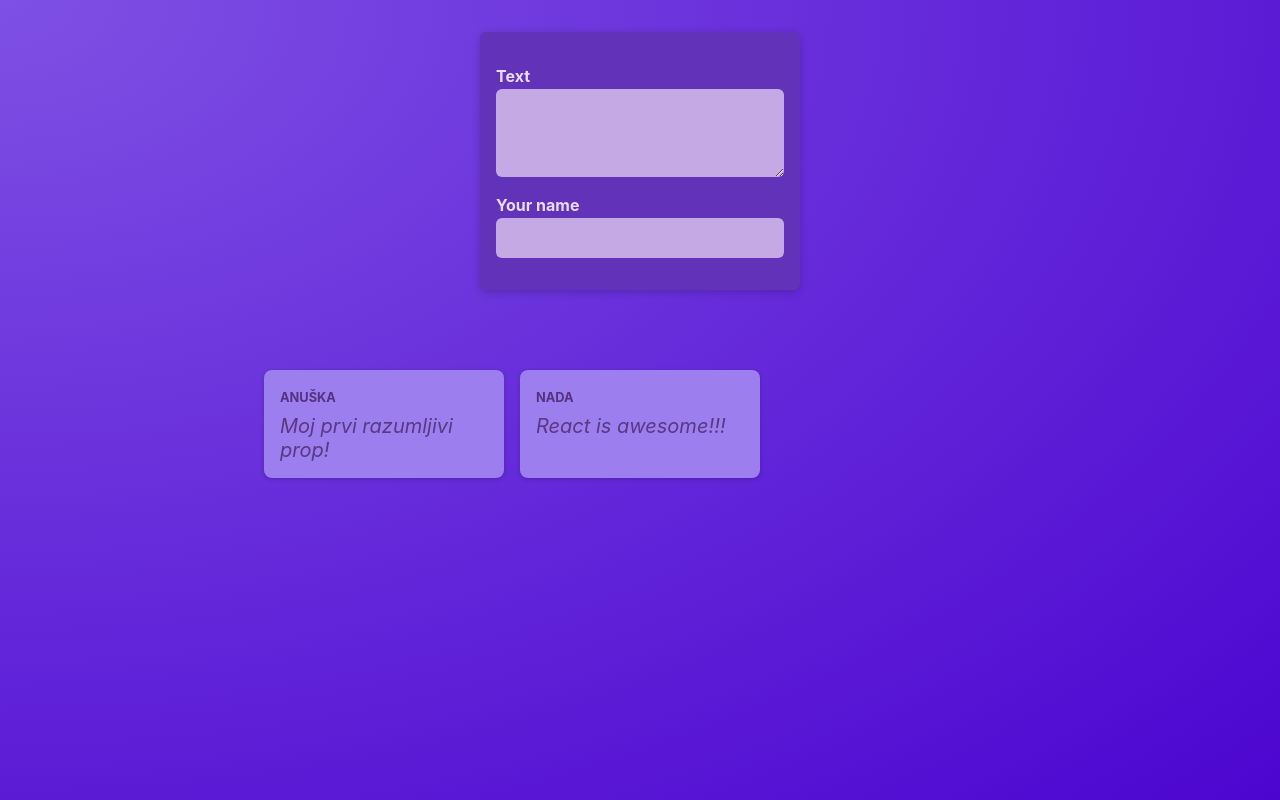
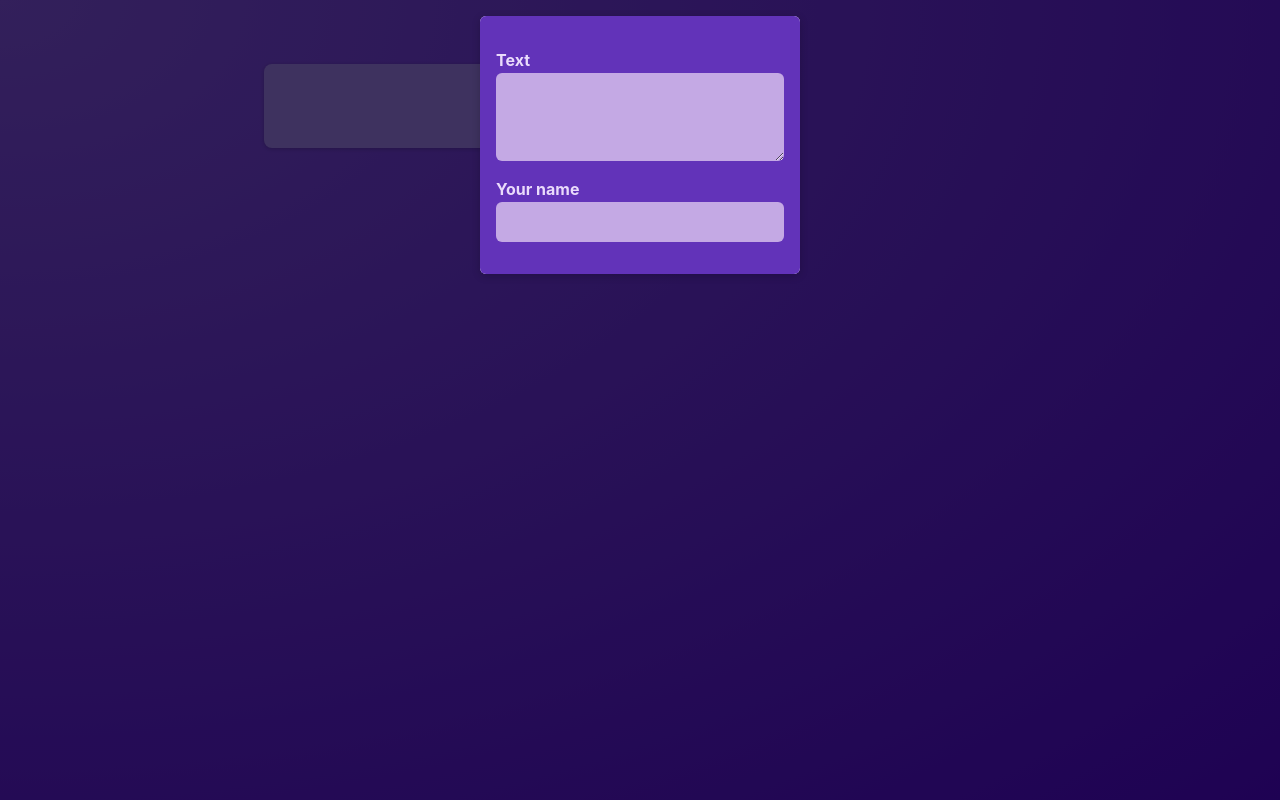
Before and after one commit to AnnaSaric/TweetApp, a React (Vite) app: page / in a window 1280 px wide. Built offline with nearby package versions, Linux system fonts and the light colour scheme.

Commit message:
Added Modal comoponent

```diff
--- /dev/null
+++ b/src/components/Modal.jsx
@@ -0,0 +1,14 @@
+import classes from "./Modal.module.css";
+
+function Modal(props) {
+  return (
+    <>
+      <div className={classes.backdrop} />
+      <dialog open className={classes.modal}>
+        {props.children}
+      </dialog>
+    </>
+  );
+}
+
+export default Modal;
--- /dev/null
+++ b/src/components/Modal.module.css
@@ -0,0 +1,18 @@
+.backdrop {
+  position: fixed;
+  top: 0;
+  left: 0;
+  width: 100%;
+  height: 100vh;
+  background-color: rgba(0, 0, 0, 0.6);
+  z-index: 1;
+}
+
+.modal {
+  border: none;
+  border-radius: 6px;
+  box-shadow: 0 2px 8px rgba(0, 0, 0, 0.2);
+  padding: 0;
+  overflow: hidden;
+  z-index: 1;
+}
--- a/src/components/NewPost.jsx
+++ b/src/components/NewPost.jsx
@@ -1,21 +1,15 @@
 import classes from "./NewPost.module.css";
 
-function NewPost() {
-  let enteredBody = "";
-
-  function changeBodyHandler(event) {
-    enteredBody = event.target.value;
-  }
+function NewPost(props) {
   return (
     <form className={classes.form}>
       <p>
         <label htmlFor="body">Text</label>
-        <textarea id="body" required rows={3} onChange={changeBodyHandler} />
+        <textarea id="body" required rows={3} onChange={props.onBodyChange} />
       </p>
-      <p>{enteredBody}</p>
       <p>
         <label htmlFor="name">Your name</label>
-        <input type="text" id="name" required />
+        <input type="text" id="name" required onChange={props.onAuthorChange} />
       </p>
     </form>
   );
--- a/src/components/NewPost.module.css
+++ b/src/components/NewPost.module.css
@@ -2,9 +2,6 @@
   background-color: #6233b9;
   padding: 1rem;
   width: 20rem;
-  margin: 2rem auto;
-  border-radius: 6px;
-  box-shadow: 0 2px 8px rgba(0, 0, 0, 0.2);
 }
 
 .form label {
--- a/src/components/PostsList.jsx
+++ b/src/components/PostsList.jsx
@@ -1,13 +1,31 @@
+import Modal from "./Modal";
 import NewPost from "./NewPost";
 import Post from "./Post";
 import classes from "./PostsList.module.css";
+import { useState } from "react";
 
 function PostsList() {
+  const [enteredBody, setEneredBody] = useState("");
+  const [enteredAuthor, setEnteredAuthor] = useState("");
+
+  function bodyChangeHandler(event) {
+    setEneredBody(event.target.value);
+  }
+
+  function authorChangeHandler(event) {
+    setEnteredAuthor(event.target.value);
+  }
+
   return (
     <>
-      <NewPost />
+      <Modal>
+        <NewPost
+          onBodyChange={bodyChangeHandler}
+          onAuthorChange={authorChangeHandler}
+        />
+      </Modal>
       <ul className={classes.posts}>
-        <Post author="Anuška" body="Moj prvi razumljivi prop!" />
+        <Post author={enteredAuthor} body={enteredBody} />
         <Post author="Nada" body="React is awesome!!!" />
       </ul>
     </>
```
